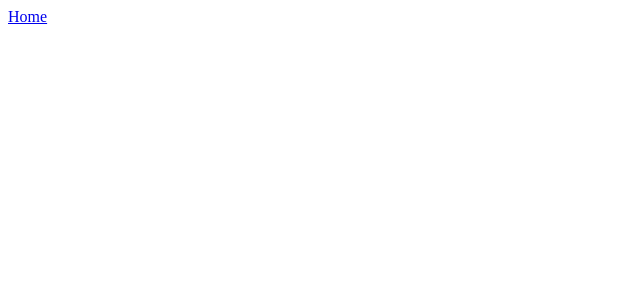
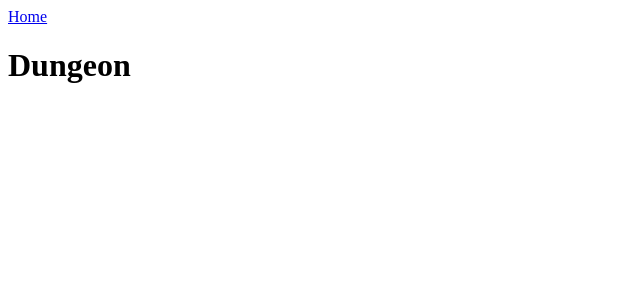
Before and after one commit to AlexPst-Dev/HabitGameTracker, a Vue app: page /game in a window 1280 px wide. Before the commit this address had no page. Shown: the top 300 px of the page, without its empty margins (0-640 px from the left). Built offline with nearby package versions, Linux system fonts and the light colour scheme.

Commit message:
feat: add Dungeon page

```diff
--- /dev/null
+++ b/src/pages/DungeonPage.vue
@@ -0,0 +1,9 @@
+<template>
+  <main>
+    <h1>Dungeon</h1>
+  </main>
+</template>
+
+<script setup>
+import "@/assets/style.css";
+</script>
--- a/src/routes.js
+++ b/src/routes.js
@@ -1,3 +1,4 @@
+import DungeonPage from "./pages/DungeonPage.vue";
 import HomePage from "./pages/HomePage.vue";
 
 export const routes = [
@@ -5,4 +6,8 @@ export const routes = [
     path: "/",
     component: HomePage,
   },
+  {
+    path: "/game",
+    component: DungeonPage,
+  },
 ];
```
